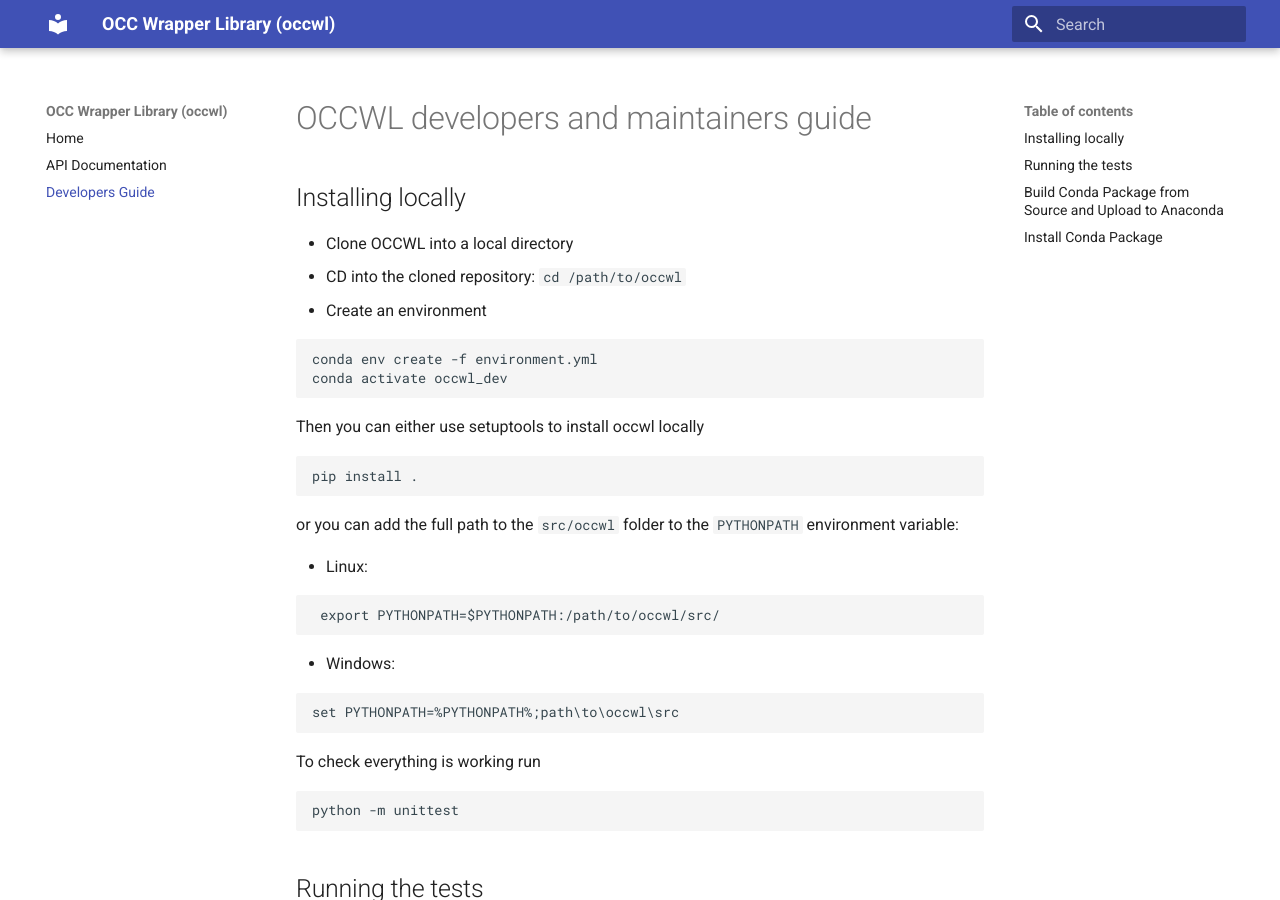
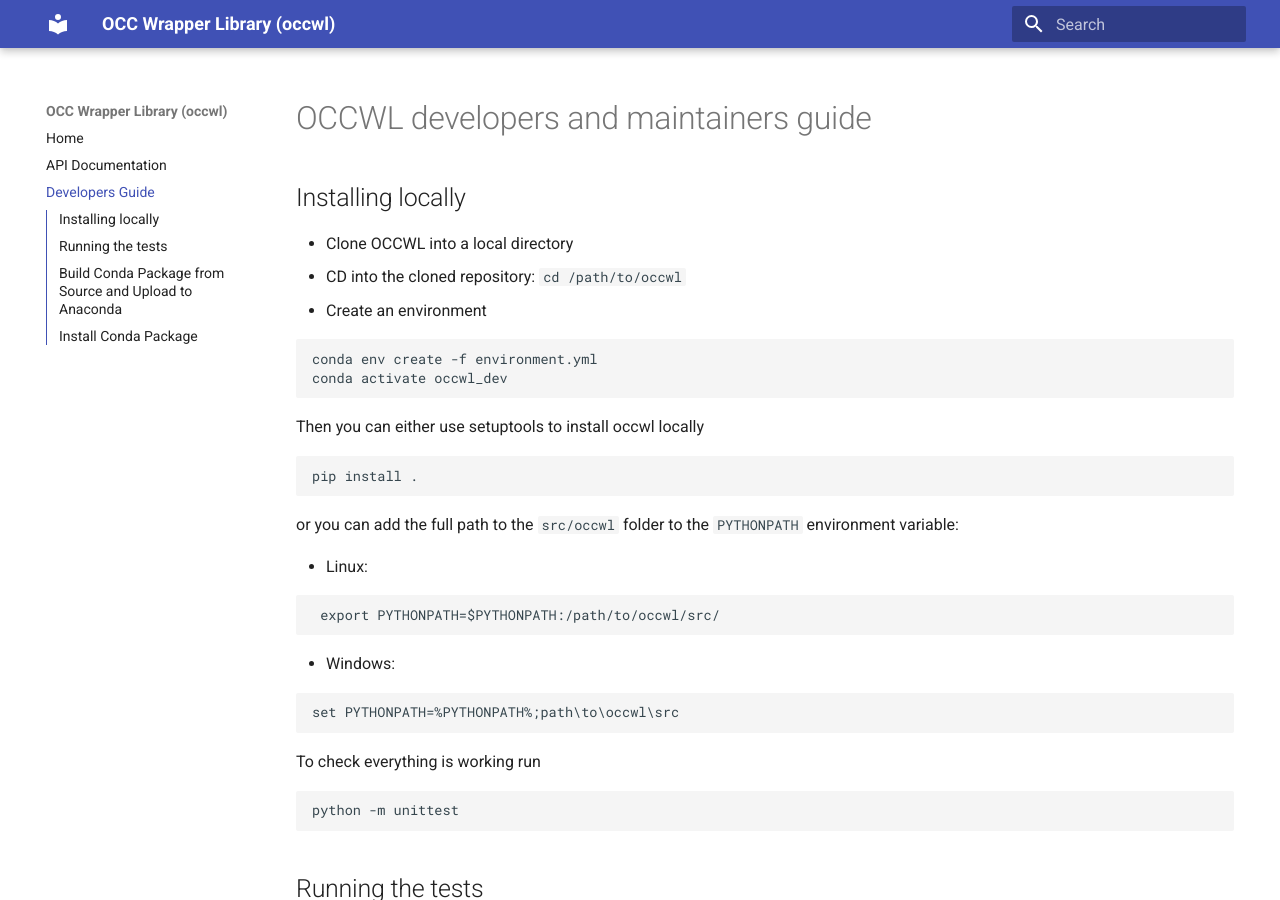
Before and after one commit to AutodeskAILab/occwl, an MkDocs documentation site: the page built from docs/occwl_developers_guide.md, in a window 1280 px wide and 900 px high. Built offline with MkDocs 1.6.1 and Material for MkDocs 9.7.7, drawn with Linux system fonts in a browser that asks for light colours.

Commit message:
Show TOC in sidebar

```diff
--- a/mkdocs.yml
+++ b/mkdocs.yml
@@ -1,6 +1,10 @@
 site_name: OCC Wrapper Library (occwl)
 theme:
   name: material
+  features:
+    - navigation.instant
+    - navigation.sections
+    - toc.integrate
 
 plugins:
   - search
```
